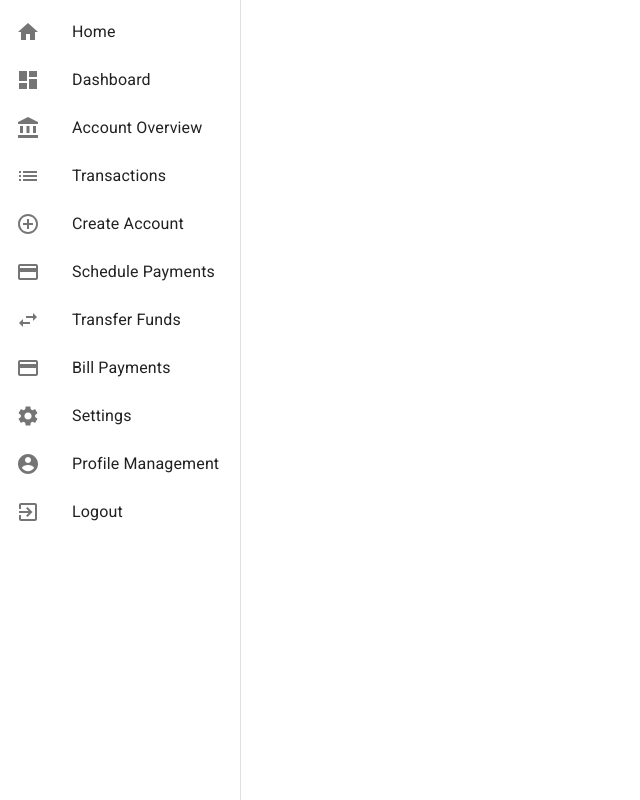
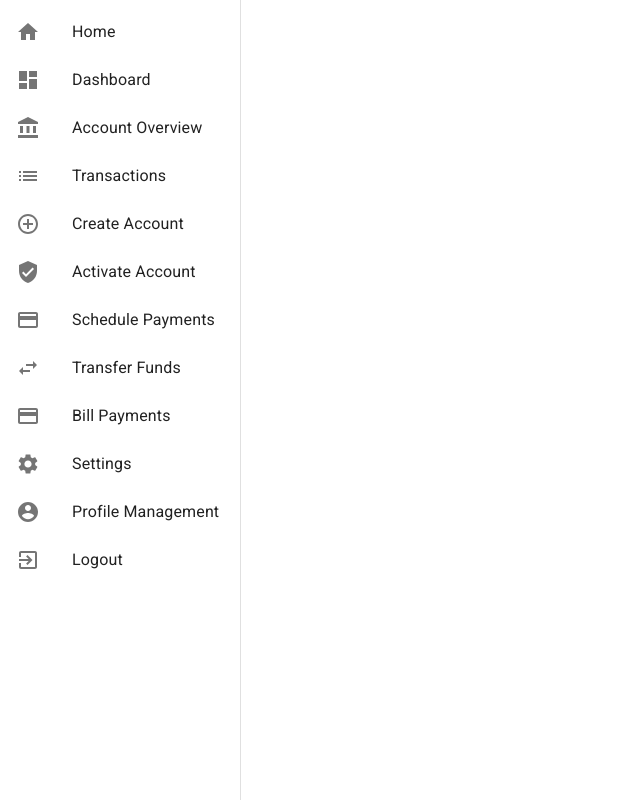
Before and after one commit to NICANORKYAMBA/bank-system, a React (Create React App) app in the folder frontend/: page /account-overview/1 in a window 1280 px wide. Shown: the whole page, without its empty margins (0-640 px from the left). Built offline with nearby package versions, Linux system fonts and the light colour scheme; no server answers.

Commit message:
Added link to activate account

```diff
--- a/frontend/src/components/Navigation.js
+++ b/frontend/src/components/Navigation.js
@@ -28,6 +28,7 @@ import SettingsIcon from '@material-ui/icons/Settings';
 import DashboardIcon from '@material-ui/icons/Dashboard';
 import HomeIcon from '@material-ui/icons/Home';
 import AddCircleOutlineIcon from '@material-ui/icons/AddCircleOutline';
+import VerifiedUserIcon from '@material-ui/icons/VerifiedUser';
 
 const useStyles = makeStyles((theme) => ({
   root: {
@@ -123,6 +124,10 @@ const Navigation = ({ onTransactionCreated }) => {
       <ListItem button key='Create Account' onClick={handleCreateAccountOpen}>
         <ListItemIcon><AddCircleOutlineIcon /></ListItemIcon>
         <ListItemText primary='Create Account' />
+      </ListItem>
+      <ListItem button key='Activate Account' component={Link} to='/activate-account'>
+        <ListItemIcon><VerifiedUserIcon /></ListItemIcon>
+        <ListItemText primary='Activate Account' />
       </ListItem>
       <ListItem button key='Schedule Payments'>
         <ListItemIcon><PaymentIcon /></ListItemIcon>
```
